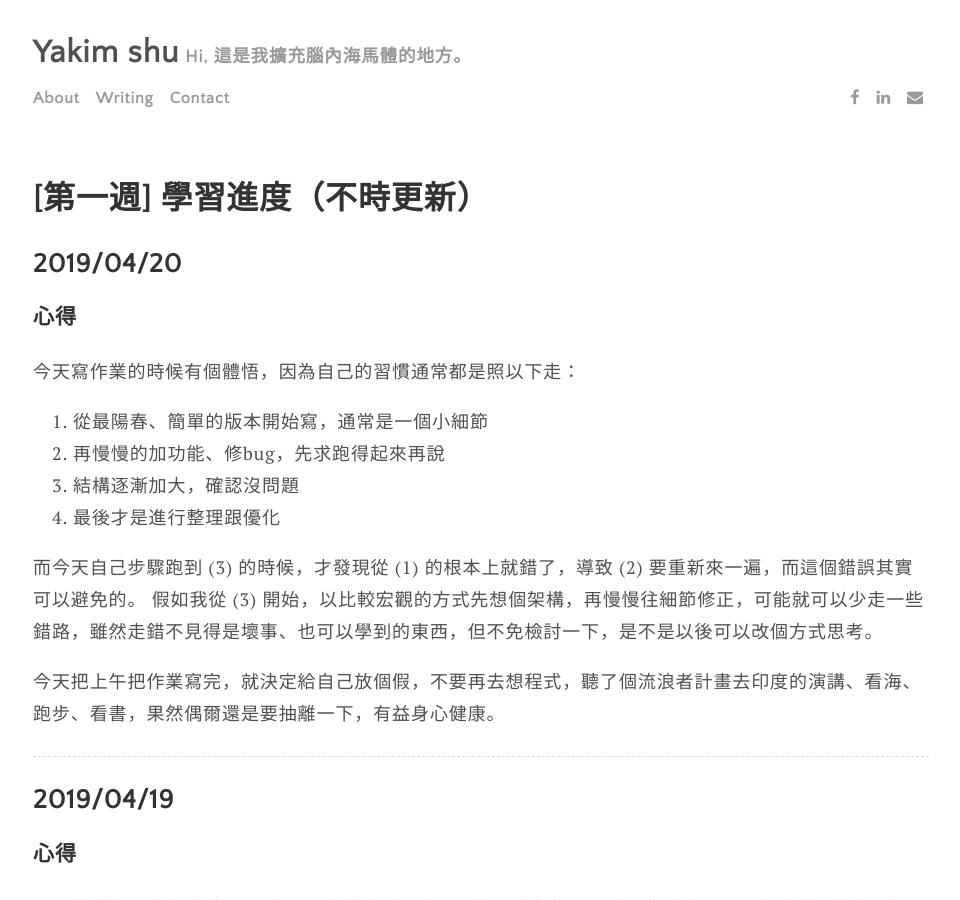
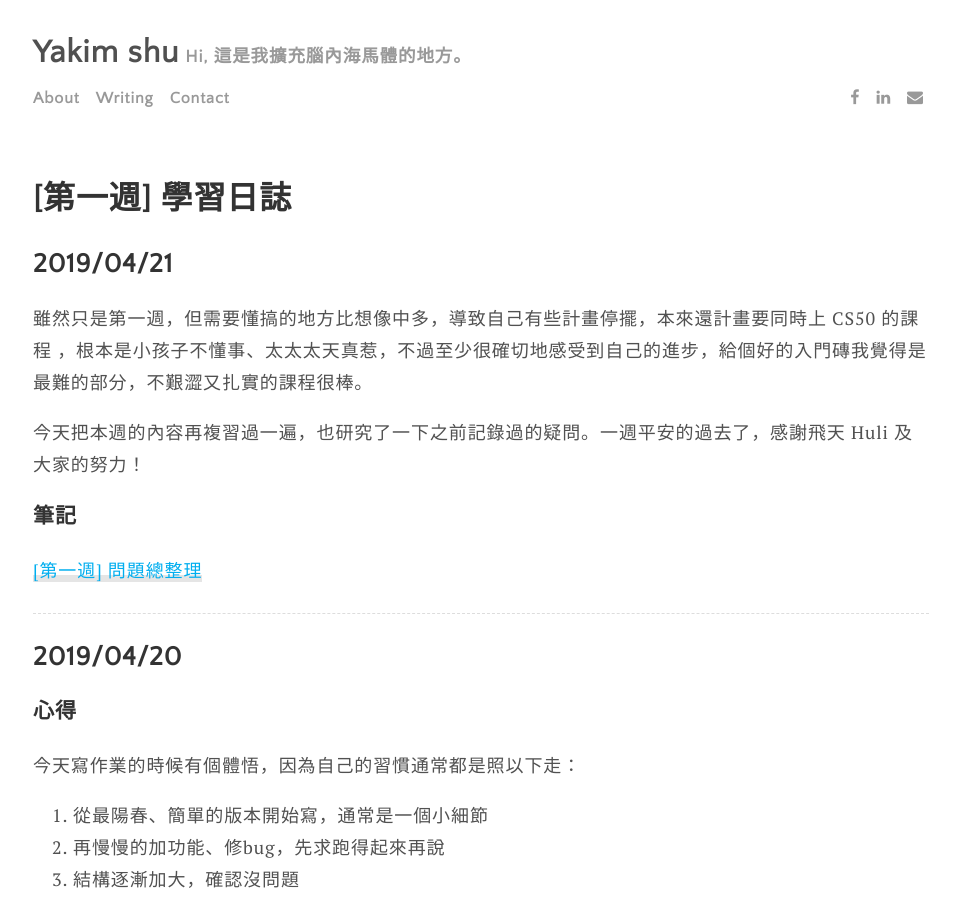
Before and after one commit to yakim-shu/blogger, a Jekyll site: the page built from _posts/2019-04-16-project_w1_report.md, in a window 1280 px wide and 900 px high. Shown: the whole window, without its empty margins (159-1119 px from the left). Built offline with Jekyll 4.4.1, drawn with Linux system fonts in a browser that asks for light colours; nearby versions of some CDN libraries; comment, search, counter and statistics services are not loaded.

Commit message:
Update post of report

```diff
--- a/_posts/2019-04-16-project_w1_report.md
+++ b/_posts/2019-04-16-project_w1_report.md
@@ -1,12 +1,25 @@
 ---
-title: "[第一週] 學習進度（不時更新）"
+title: "[第一週] 學習日誌"
 layout: post
-description: "以前的筆記習慣是，只要當下理解內容，就會以記 keyworld 的方式做筆記，但發現只要過一陣子，回頭看筆記，根本不會記得 keyword 背後代表的到底是什麼觀念、任何脈絡都隱藏 keyword 底下，記了等於在嘲笑自己的大腦。"
+description: "雖然只是第一週，但需要懂搞的地方比想像中多，導致自己有些計畫停擺，本來還計畫要同時上 CS50 的課程 ，根本是小孩子不懂事、太太太天真惹，不過至少很確切地感受到自己的進步，給個好的入門磚我覺得是最難的部分，不艱澀又扎實的課程很棒。"
 category: project
 image:
 tags: [project, report]
 file_name: 2019-04-16-project_w1_report
 ---
+
+## 2019/04/21
+
+雖然只是第一週，但需要懂搞的地方比想像中多，導致自己有些計畫停擺，本來還計畫要同時上 CS50 的課程 ，根本是小孩子不懂事、太太太天真惹，不過至少很確切地感受到自己的進步，給個好的入門磚我覺得是最難的部分，不艱澀又扎實的課程很棒。
+
+今天把本週的內容再複習過一遍，也研究了一下之前記錄過的疑問。一週平安的過去了，感謝飛天 Huli 及大家的努力！
+
+### 筆記
+
+[[第一週] 問題總整理](https://yakimhsu.com/project/2019-04-21-project_w1_problems)
+
+---
+
 ## 2019/04/20
 
 ### 心得
```
Also changed, not shown: 9 other files.
